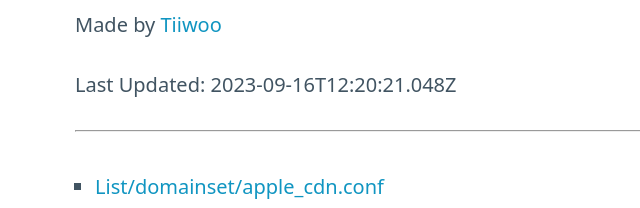
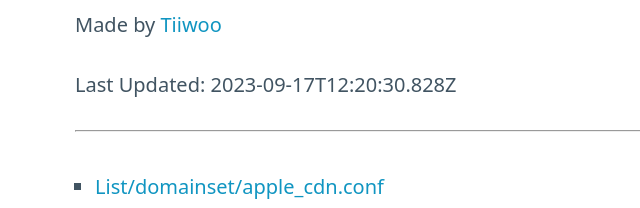
Before and after one commit to tiiwoo/proxy-rules, a plain HTML site: page index.html in a window 1280 px wide. Shown: the part 150-358 px from the top of the page, 0-640 px from the left. Drawn offline with nearby package versions, Linux system fonts and the light colour scheme.

Commit message:
deploy: 0774f0be78cf7fa2c064f2f8b363926cedae0484

```diff
--- a/index.html
+++ b/index.html
@@ -24,7 +24,7 @@
     <main class="container">
       <h1>Rulesets For Surge</h1>
       <p>Made by <a href="https://tiiwoo.moe">Tiiwoo</a></p>
-      <p>Last Updated: 2023-09-16T12:20:21.048Z</p>
+      <p>Last Updated: 2023-09-17T12:20:30.828Z</p>
       <hr>
       <br>
       <ul>
```
Also changed, not shown: 4 other files.
